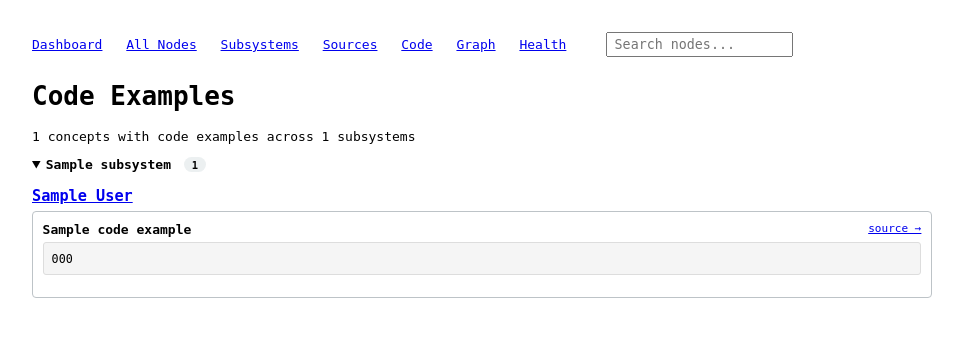
After one commit to reiniertl/know_kernel, a FastAPI app: template src/web/templates/code_examples.html in a window 1280 px wide. The commit adds this page. Shown: the top 337 px of the page, without its empty margins (158-1121 px from the left). Run offline with FastAPI, Linux system fonts and the light colour scheme; the template is opened without the code that fills it: most values are stand-ins (such as "Sample title", 1, 10 or a date in 2020); some libraries are stand-ins or nearby versions.

Commit message:
feat(web): add /code-examples browse page with subsystem grouping
New GET /code-examples route queries all Concept nodes with code_examples,
groups them by subsystem via belongs-to edges, and renders a browsable
page. Adds nav link in base.html.

Spec: ALG-KK-WEB-CODE-BROWSE, INV-KK-WEB-CODE-BROWSE-COMPLETE,
INV-KK-WEB-CODE-BROWSE-GROUPED, INV-KK-WEB-CODE-BROWSE-NAV

Co-Authored-By: Claude Opus 4.6 (1M context) <noreply@anthropic.com>

```diff
--- a/src/web/templates/base.html
+++ b/src/web/templates/base.html
@@ -40,6 +40,7 @@
   <a href="/concepts">All Nodes</a>
   <a href="/subsystems">Subsystems</a>
   <a href="/sources">Sources</a>
+  <a href="/code-examples">Code</a>
   <a href="/viz">Graph</a>
   <a href="/health">Health</a>
   <span style="display:inline-block;position:relative;margin-left:1rem;">
--- /dev/null
+++ b/src/web/templates/code_examples.html
@@ -0,0 +1,25 @@
+{% extends "base.html" %}
+{% block content %}
+<h1>Code Examples</h1>
+<p>{{ total_concepts }} concepts with code examples across {{ grouped_concepts | length }} subsystems</p>
+
+{% for subsystem, concepts in grouped_concepts.items() %}
+<details class="edge-group" open>
+  <summary>{{ subsystem }} <span class="count">{{ concepts | length }}</span></summary>
+  {% for concept in concepts %}
+  <div style="margin:0.8rem 0 1.2rem 0;">
+    <h3 style="margin-bottom:0.3rem;">
+      <a href="/concepts/{{ concept.id }}">{{ concept.display_name }}</a>
+    </h3>
+    {% for ex in concept.attrs.code_examples %}
+    <div class="card" style="margin-bottom:0.6rem;">
+      <strong>{{ ex.label }}</strong>
+      {% if ex.source_url %}<span style="float:right;font-size:0.85em;"><a href="{{ ex.source_url }}" target="_blank" rel="noopener">source &rarr;</a></span>{% endif %}
+      <pre style="margin-top:0.3rem;"><code class="language-{{ ex.language }}">{{ ex.code }}</code></pre>
+    </div>
+    {% endfor %}
+  </div>
+  {% endfor %}
+</details>
+{% endfor %}
+{% endblock %}
```
Also changed, not shown: src/web/routes.py (+39 -0 lines), tests/test_web.py (+66 -0 lines).
